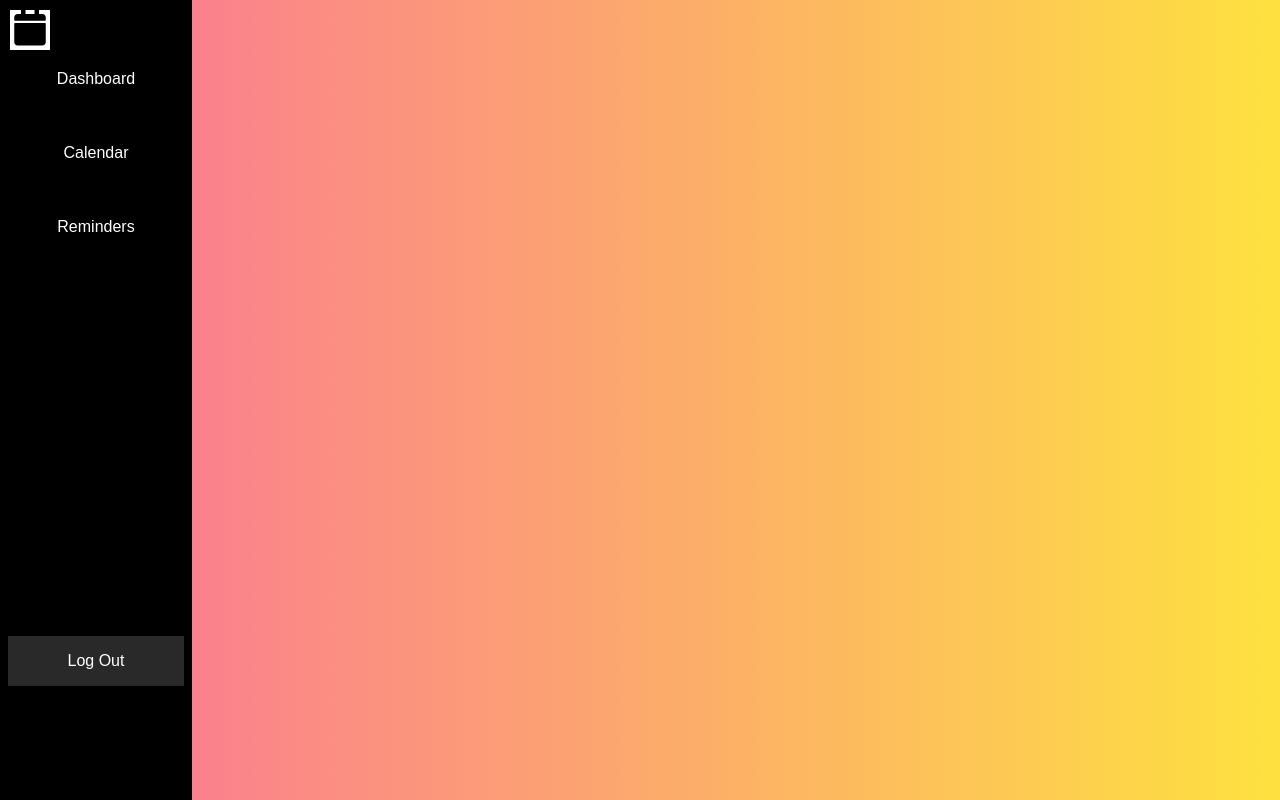
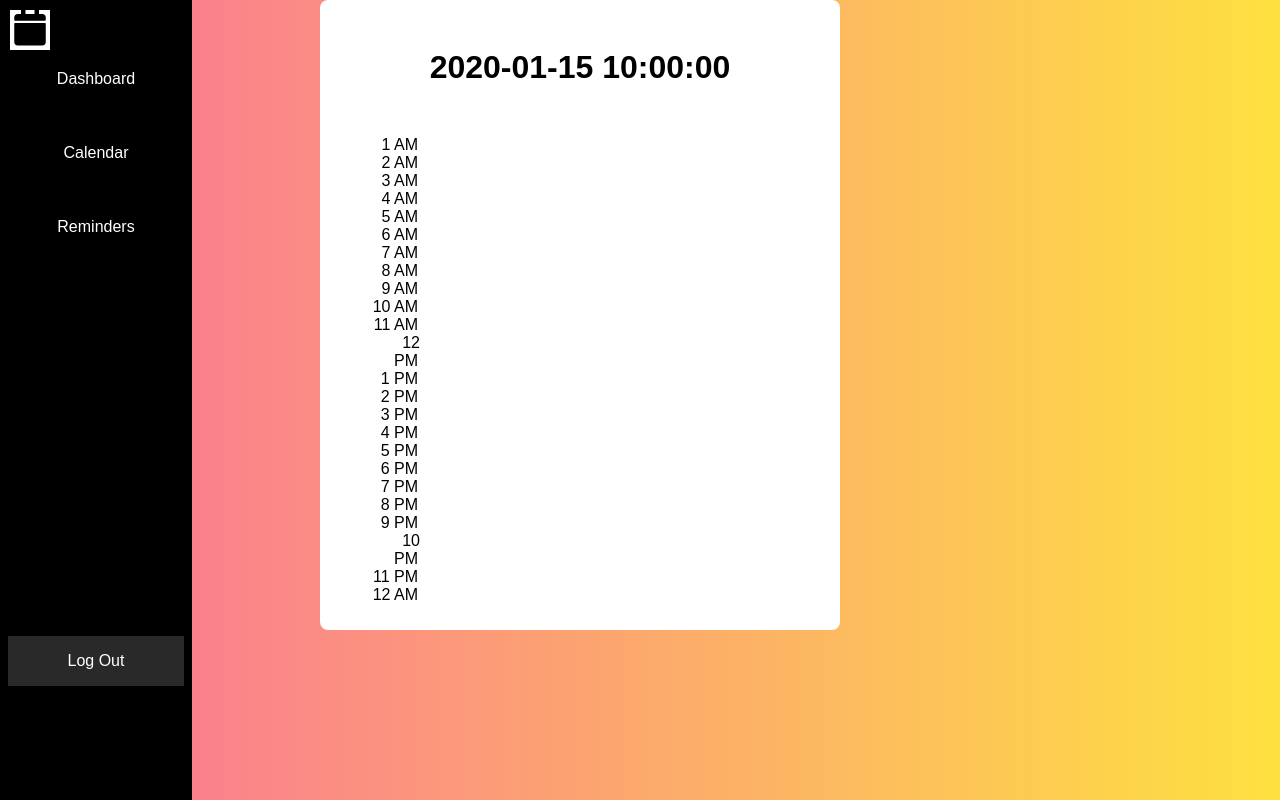
Before and after one commit to cssi-nyc-2019/team11a, a Python web app: template templates/dashboard.html in a window 1280 px wide. Run offline with Jinja, Linux system fonts and the light colour scheme; the template is opened without the code that fills it: most values are stand-ins (such as "Sample title", 1, 10 or a date in 2020); some web fonts are replaced.

Commit message:
dash-update

```diff
--- a/styles/stylesUser.css
+++ b/styles/stylesUser.css
@@ -53,3 +53,29 @@ body{
 .sidenav li a:hover{
   color: #969696;
 }
+
+.dash-calendar {
+  width: 500px;
+  height: 80%;
+  padding: 10px;
+  margin-left: 20em;
+  display: block;
+  background-color: white;
+  color: black;
+  border-radius: 8px;
+
+}
+
+.dash-calendar ul {
+  list-style-type: none;
+  text-align: right;
+  margin-right: 410px;
+  margin-top: 50px;
+}
+
+.dash-calendar li a {
+  color: black;
+  text-decoration: none;
+  padding: 2px;
+
+}
--- a/templates/dashboard.html
+++ b/templates/dashboard.html
@@ -15,20 +15,47 @@
 				<i class="fas fa-calendar" style="font-size:36px;"></i>
 			</div>
 
-			<li><a href="#dashboard">Dashboard</a></li>
+			<li><a href="/dashboard">Dashboard</a></li>
 			<br>
 			<br>
-			<li><a href="#calendar">Calendar</a></li>
+			<li><a href="/calendar">Calendar</a></li>
 			<br>
 			<br>
-			<li><a href="#reminders">Reminders</a></li>
+			<li><a href="/reminders">Reminders</a></li>
 
 			<li><a style="background-color: #292929; padding: 16px; margin: 8px; margin-top: 400px;" href="/">Log Out</a></li>
 		</ul>
   	</div>
 
-  	<div class="dash">
+  	<div class="dash-calendar">
   		<br>
+  		<h1 style="text-align:center;">{{Date}}</h1>
+  		<ul>
+  			<li><a href="#calendar">1 AM</a></li>
+  			<li><a href="#calendar">2 AM</a></li>
+  			<li><a href="#calendar">3 AM</a></li>
+  			<li><a href="#calendar">4 AM</a></li>
+  			<li><a href="#calendar">5 AM</a></li>
+  			<li><a href="#calendar">6 AM</a></li>
+  			<li><a href="#calendar">7 AM</a></li>
+  			<li><a href="#calendar">8 AM</a></li>
+  			<li><a href="#calendar">9 AM</a></li>
+  			<li><a href="#calendar">10 AM</a></li>
+  			<li><a href="#calendar">11 AM</a></li>
+  			<li><a href="#calendar">12 PM</a></li>
+  			<li><a href="#calendar">1 PM</a></li>
+  			<li><a href="#calendar">2 PM</a></li>
+  			<li><a href="#calendar">3 PM</a></li>
+  			<li><a href="#calendar">4 PM</a></li>
+  			<li><a href="#calendar">5 PM</a></li>
+  			<li><a href="#calendar">6 PM</a></li>
+  			<li><a href="#calendar">7 PM</a></li>
+  			<li><a href="#calendar">8 PM</a></li>
+  			<li><a href="#calendar">9 PM</a></li>
+  			<li><a href="#calendar">10 PM</a></li>
+  			<li><a href="#calendar">11 PM</a></li>
+  			<li><a href="#calendar">12 AM</a></li>
+  		</ul>
   	</div>
 </body>
 </html>
```
